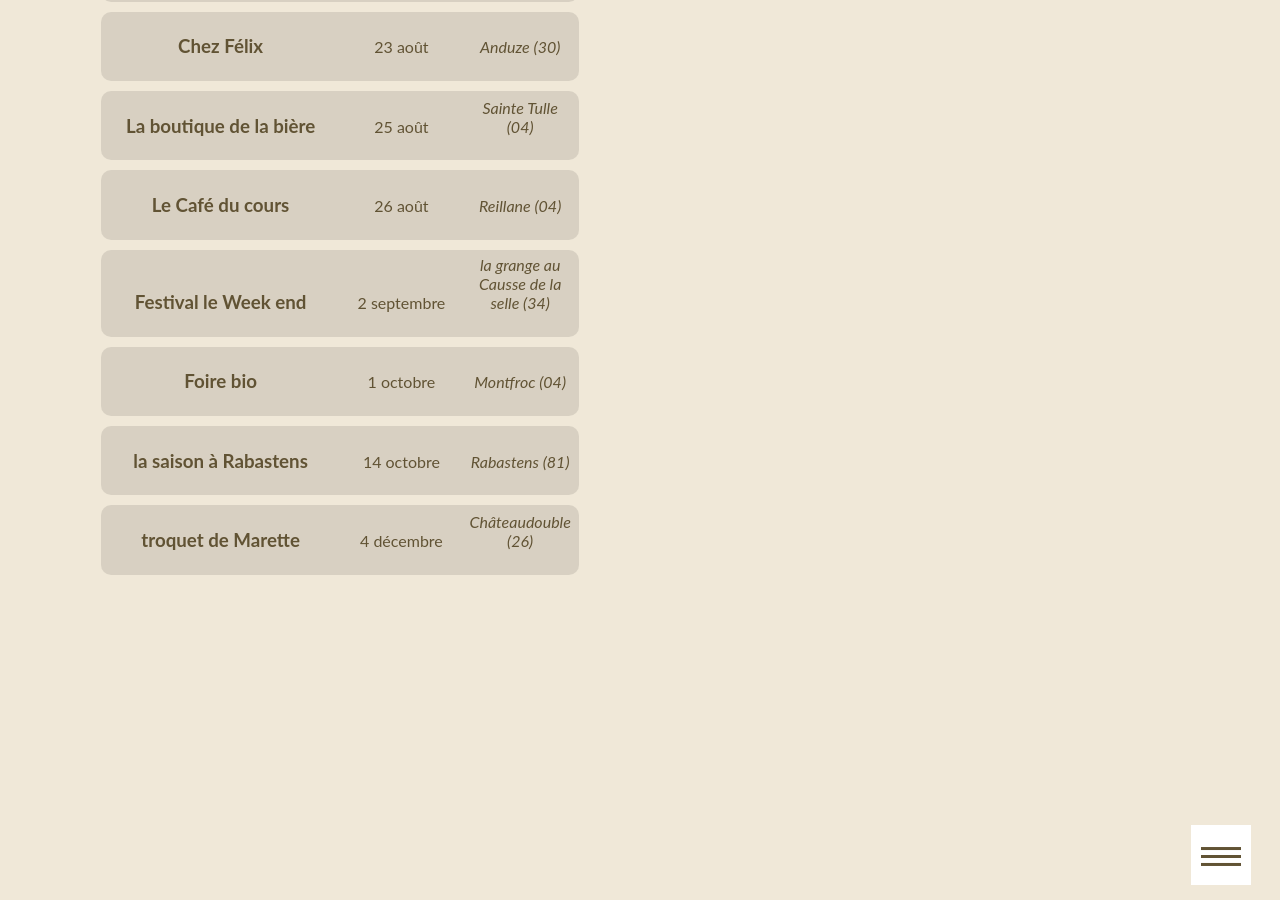
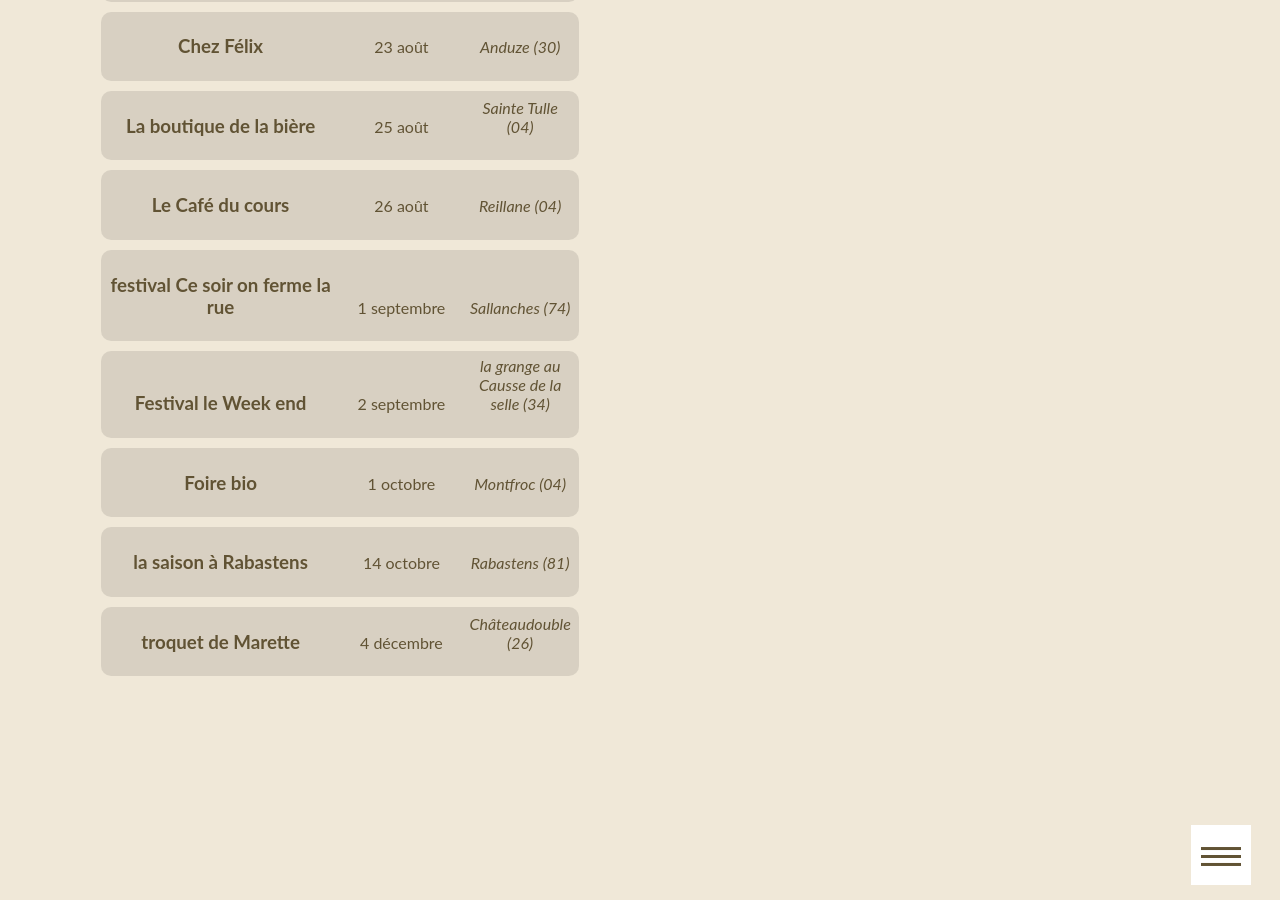
Before and after one commit to ftmftrs/ftmftrs.github.io, a Jekyll site: the page built from concert/index.html, in a window 1280 px wide and 900 px high, scrolled down 1739 px. Built offline with Jekyll 4.4.1, drawn with Linux system fonts in a browser that asks for light colours; Markdown is read by kramdown in place of the engine named in the settings; comment, search, counter and statistics services are not loaded.

Commit message:
Update concerts.yml

```diff
--- a/_data/concerts.yml
+++ b/_data/concerts.yml
@@ -46,6 +46,10 @@
       date: 26 août
       address: Reillane (04)
 
+    - title: festival Ce soir on ferme la rue
+      date: 1 septembre
+      address: Sallanches (74)
+
     - title: Festival le Week end
       date: 2 septembre
       address: la grange au Causse de la selle (34)
```
